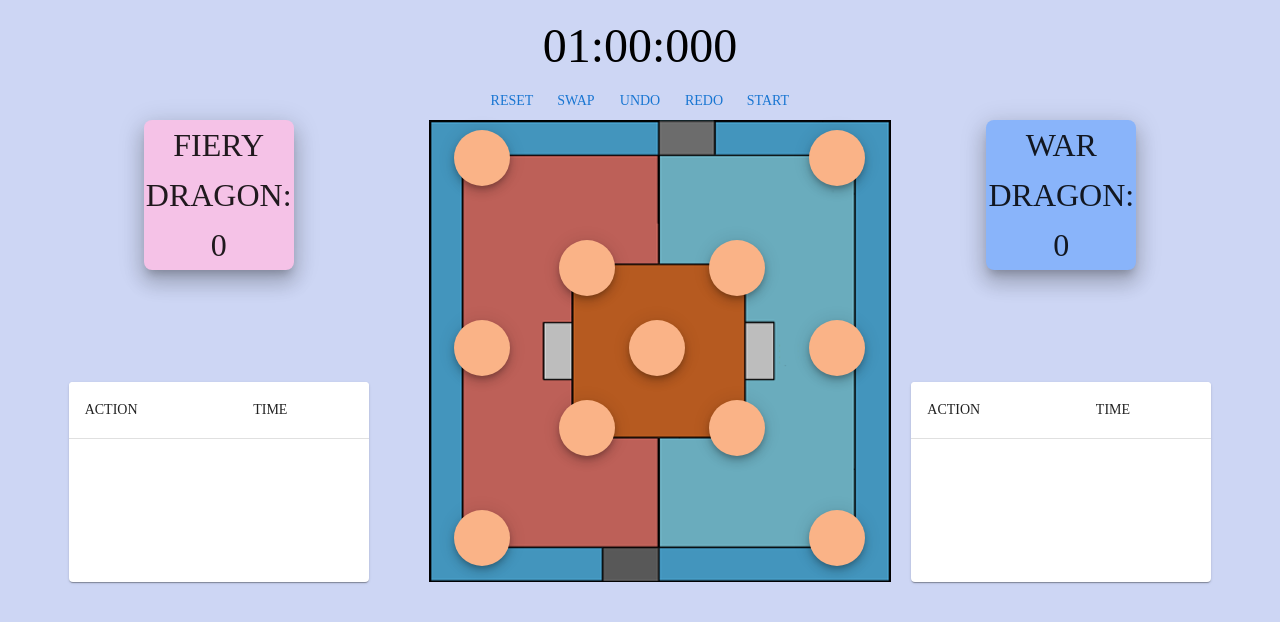
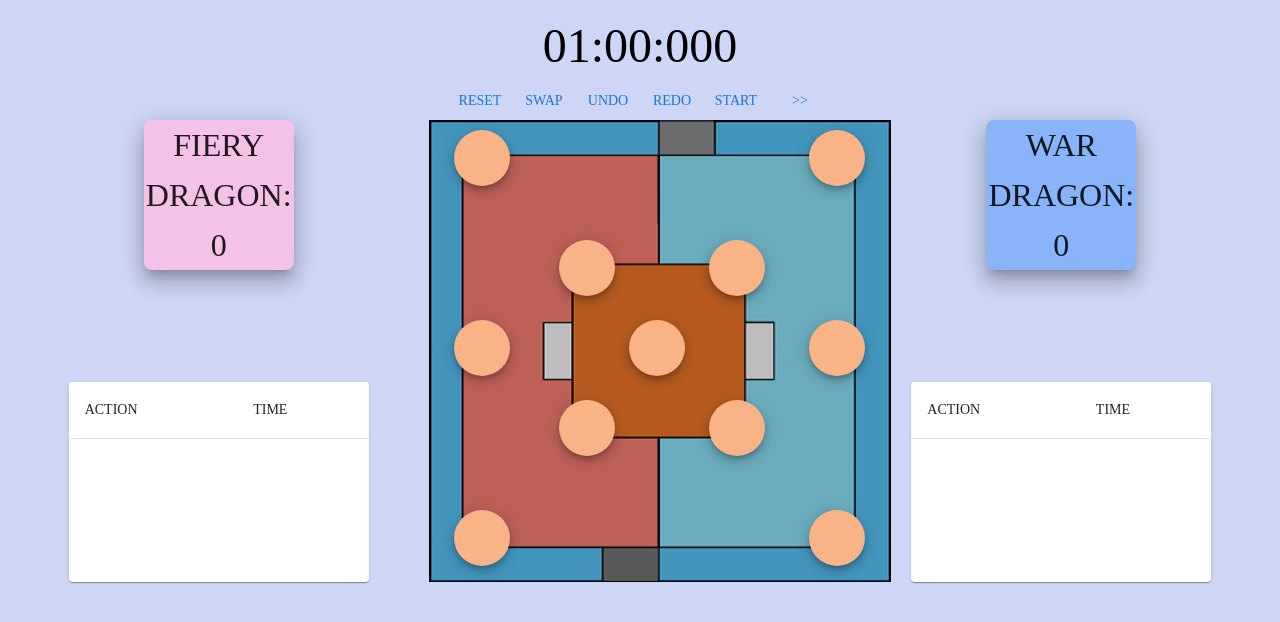
Before and after one commit to nc108x/2023-scoreboard, a React (Create React App) app: page / in a window 1280 px wide. Shown: the top 622 px of the page. Built offline with nearby package versions, Linux system fonts and the light colour scheme; a web font is replaced by a local one.

Commit message:
Add fastforward button
somewhat scuffed lmao

```diff
--- a/src/components/ControlPanel.js
+++ b/src/components/ControlPanel.js
@@ -119,6 +119,7 @@ export default function ControlPanel({
               ? "START"
               : "PAUSE"}
           </Button>
+          <Button onClick={nextTimerState}>>></Button>
 
           {/* prompt to confirm before reset */}
           <Dialog
```
